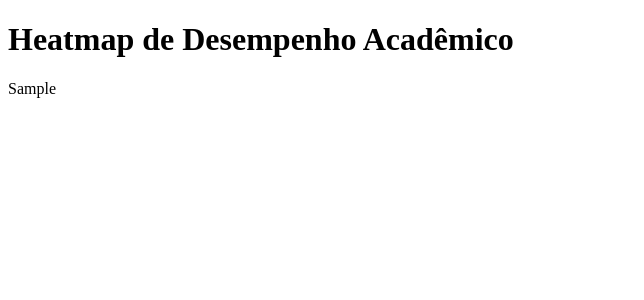
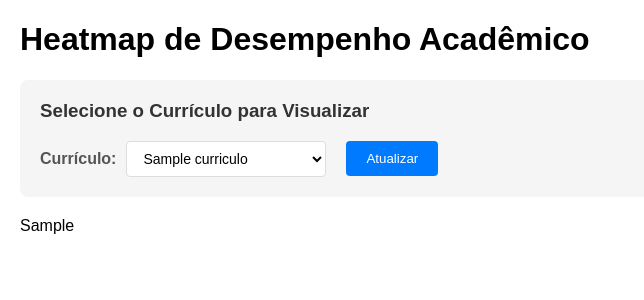
Before and after one commit to luccabcarvalho/Projeto-PRADIG-2025, a Django app: template sistemaDeAnaliseAcademicaUnirio/visualizacoes/templates/heatmap_desempenho.html in a window 1280 px wide. Shown: the top 300 px of the page, without its empty margins (0-644 px from the left). Run offline with Django 5.2, Linux system fonts and the light colour scheme; the template is opened without the code that fills it: most values are stand-ins (such as "Sample title", 1, 10 or a date in 2020).

Commit message:
adicionar select de curriculos para visualização de status geral

```diff
--- a/sistemaDeAnaliseAcademicaUnirio/visualizacoes/templates/heatmap_desempenho.html
+++ b/sistemaDeAnaliseAcademicaUnirio/visualizacoes/templates/heatmap_desempenho.html
@@ -2,9 +2,73 @@
 <html>
 <head>
     <title>Heatmap de Desempenho Acadêmico</title>
+    <style>
+        body {
+            font-family: Arial, sans-serif;
+            margin: 20px;
+        }
+        .form-container {
+            background-color: #f5f5f5;
+            padding: 20px;
+            border-radius: 8px;
+            margin-bottom: 20px;
+        }
+        .form-container h3 {
+            margin-top: 0;
+            color: #333;
+        }
+        .select-container {
+            display: flex;
+            align-items: center;
+            gap: 10px;
+            margin-top: 10px;
+        }
+        .select-container label {
+            font-weight: bold;
+            color: #555;
+        }
+        .select-container select {
+            padding: 8px 12px;
+            border: 1px solid #ddd;
+            border-radius: 4px;
+            background-color: white;
+            font-size: 14px;
+            min-width: 200px;
+        }
+        .submit-btn {
+            background-color: #007bff;
+            color: white;
+            padding: 10px 20px;
+            border: none;
+            border-radius: 4px;
+            cursor: pointer;
+            margin-left: 10px;
+        }
+        .submit-btn:hover {
+            background-color: #0056b3;
+        }
+    </style>
 </head>
 <body>
     <h1>Heatmap de Desempenho Acadêmico</h1>
+
+    <div class="form-container">
+        <h3>Selecione o Currículo para Visualizar</h3>
+        <form method="get" id="curriculo-form">
+            <div class="select-container">
+                <label for="curriculo-select">Currículo:</label>
+                <select name="curriculos" id="curriculo-select" onchange="document.getElementById('curriculo-form').submit();">
+                    {% for curriculo in curriculos_options %}
+                        <option value="{{ curriculo.value }}" {% if curriculo.selected %}selected{% endif %}>
+                            {{ curriculo.label }}
+                        </option>
+                    {% endfor %}
+                </select>
+                <button type="submit" class="submit-btn">Atualizar</button>
+            </div>
+        </form>
+    </div>
+
     {{ plot_div|safe }}
 </body>
 </html>
```
